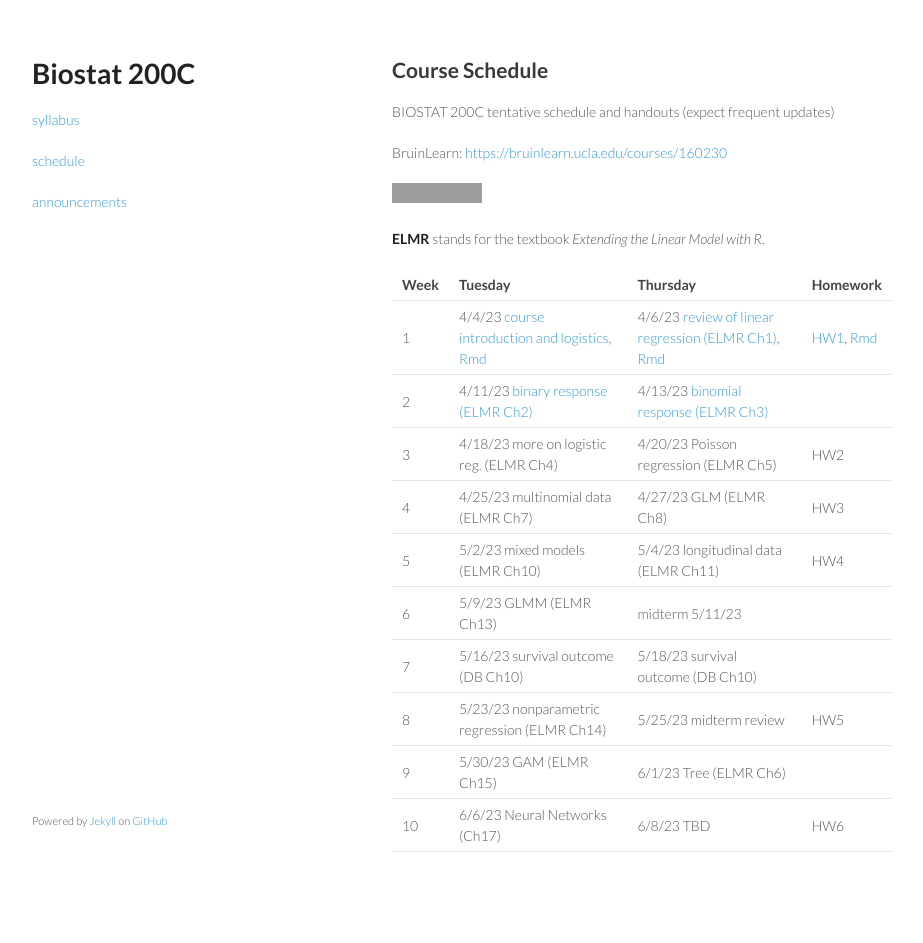
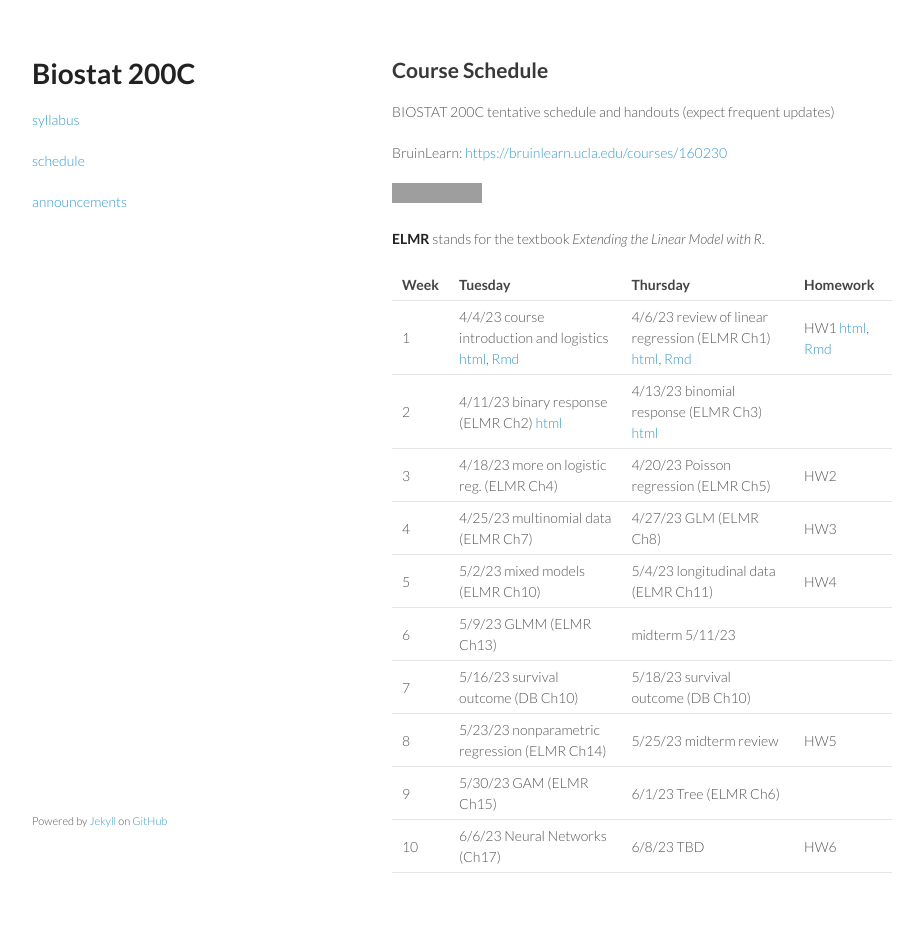
Before and after one commit to ucla-biostat-200c/2023spring, a Jekyll site: the page built from schedule/schedule.md, in a window 1280 px wide. Shown: the whole page, without its empty margins (178-1101 px from the left). Built offline with Jekyll 4.4.1, drawn with Linux system fonts in a browser that asks for light colours; before the commit the page ends 922 px from its top, so only the background shows below that; grey boxes are pictures that could not be loaded.

Commit message:
revise html and rmd links

```diff
--- a/schedule/schedule.md
+++ b/schedule/schedule.md
@@ -15,8 +15,8 @@
 
 | Week | Tuesday | Thursday | Homework |
 |:-----------|:----------------------|:------------------------|:------------|
-| 1 |4/4/23 [course introduction and logistics](../slides/01-intro/intro.html), [Rmd](https://raw.githubusercontent.com/ucla-biostat-200c/2023spring/master/slides/01-intro/intro.Rmd) | 4/6/23 [review of linear regression (ELMR Ch1)](../slides/02-lm/lm.html), [Rmd](https://raw.githubusercontent.com/ucla-biostat-200c/2023spring/master/slides/02-lm/lm.Rmd) | [HW1](../hw/hw1.html), [Rmd](https://raw.githubusercontent.com/ucla-biostat-200c/2023spring/master/hw/hw1.Rmd) |
-| 2 | 4/11/23 [binary response (ELMR Ch2)](../slides/03-binary/binary.html) | 4/13/23 [binomial response (ELMR Ch3)](../slides/04-binomial/binomial.html)| |
+| 1 |4/4/23 course introduction and logistics [html](../slides/01-intro/intro.html), [Rmd](https://raw.githubusercontent.com/ucla-biostat-200c/2023spring/master/slides/01-intro/intro.Rmd) | 4/6/23 review of linear regression (ELMR Ch1) [html](../slides/02-lm/lm.html), [Rmd](https://raw.githubusercontent.com/ucla-biostat-200c/2023spring/master/slides/02-lm/lm.Rmd) | HW1 [html](../hw/hw1.html), [Rmd](https://raw.githubusercontent.com/ucla-biostat-200c/2023spring/master/hw/hw1.Rmd) |
+| 2 | 4/11/23 binary response (ELMR Ch2) [html](../slides/03-binary/binary.html) | 4/13/23 binomial response (ELMR Ch3) [html](../slides/04-binomial/binomial.html)| |
 | 3 | 4/18/23 more on logistic reg. (ELMR Ch4) | 4/20/23 Poisson regression (ELMR Ch5) |HW2 |
 | 4 | 4/25/23 multinomial data (ELMR Ch7)  | 4/27/23 GLM (ELMR Ch8) | HW3|
 | 5 | 5/2/23  mixed models (ELMR Ch10) | 5/4/23 longitudinal data (ELMR Ch11)  |HW4 |
```
